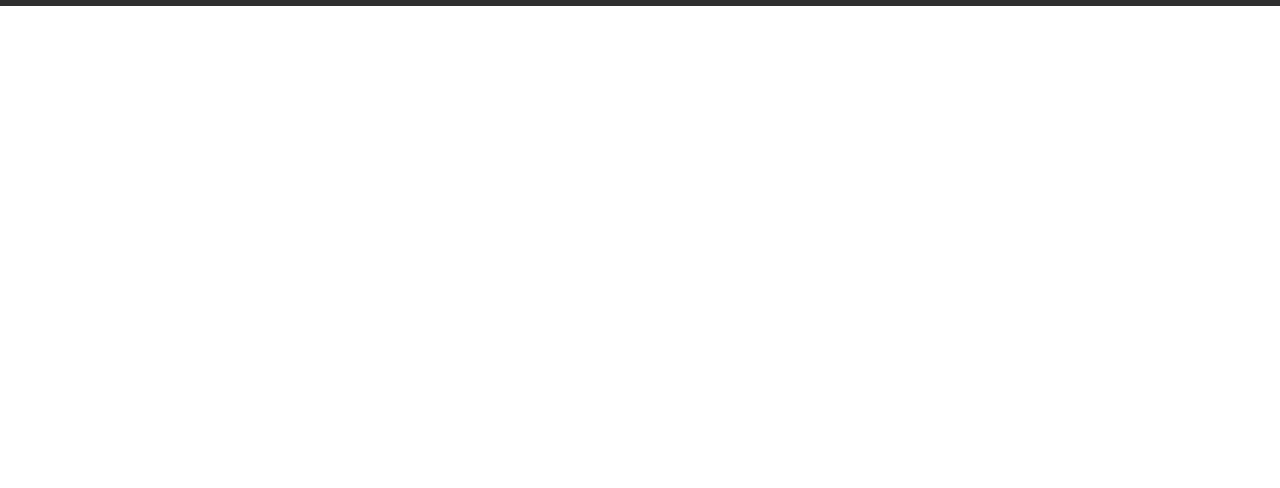
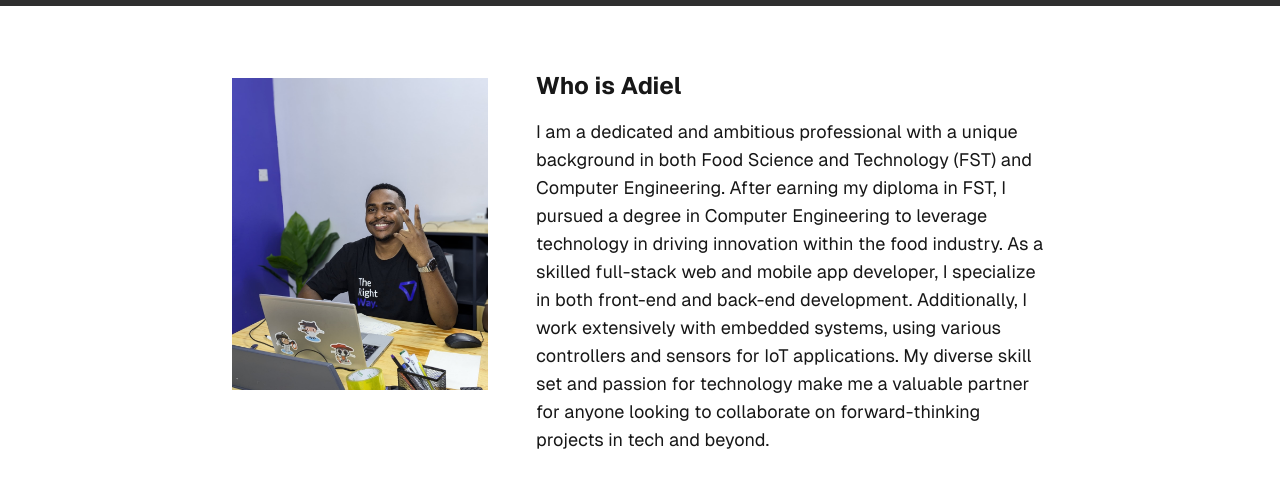
Before and after one commit to Addy2048/adiel, a Next.js app: page / in a window 1280 px wide. Shown: the part 794-1282 px from the top of the page. Before the commit the page ends 800 px from the top, so only its background shows below. Built offline with nearby package versions, Linux system fonts and the light colour scheme; grey boxes are pictures that could not be loaded.

Commit message:
feat: about section

```diff
--- a/src/app/page.tsx
+++ b/src/app/page.tsx
@@ -1,9 +1,11 @@
+import AboutAdiel from "@/components/about";
 import Landing from "@/components/landing";
 
 export default function Home() {
   return (
     <div className="font-[family-name:var(--font-geist-sans)]">
       <Landing />
+      <AboutAdiel />
     </div>
   );
 }
--- /dev/null
+++ b/src/components/about.tsx
@@ -0,0 +1,33 @@
+import Image from "next/image";
+import AdielImg from "../../public/adiel.jpeg";
+
+export default function AboutAdiel() {
+  return (
+    <div className="w-full py-16 px-12 flex flex-row justify-center gap-12">
+      <div className="h-80 w-64 pt-2">
+        <Image
+          src={AdielImg}
+          alt=""
+          height={5000}
+          width={5000}
+          className="h-full w-full object-cover"
+        />
+      </div>
+      <div className="max-w-lg">
+        <p className="text-2xl font-bold mb-4">Who is Adiel</p>
+        <p className="text-lg">
+          I am a dedicated and ambitious professional with a unique background
+          in both Food Science and Technology (FST) and Computer Engineering.
+          After earning my diploma in FST, I pursued a degree in Computer
+          Engineering to leverage technology in driving innovation within the
+          food industry. As a skilled full-stack web and mobile app developer, I
+          specialize in both front-end and back-end development. Additionally, I
+          work extensively with embedded systems, using various controllers and
+          sensors for IoT applications. My diverse skill set and passion for
+          technology make me a valuable partner for anyone looking to
+          collaborate on forward-thinking projects in tech and beyond.
+        </p>
+      </div>
+    </div>
+  );
+}
```
